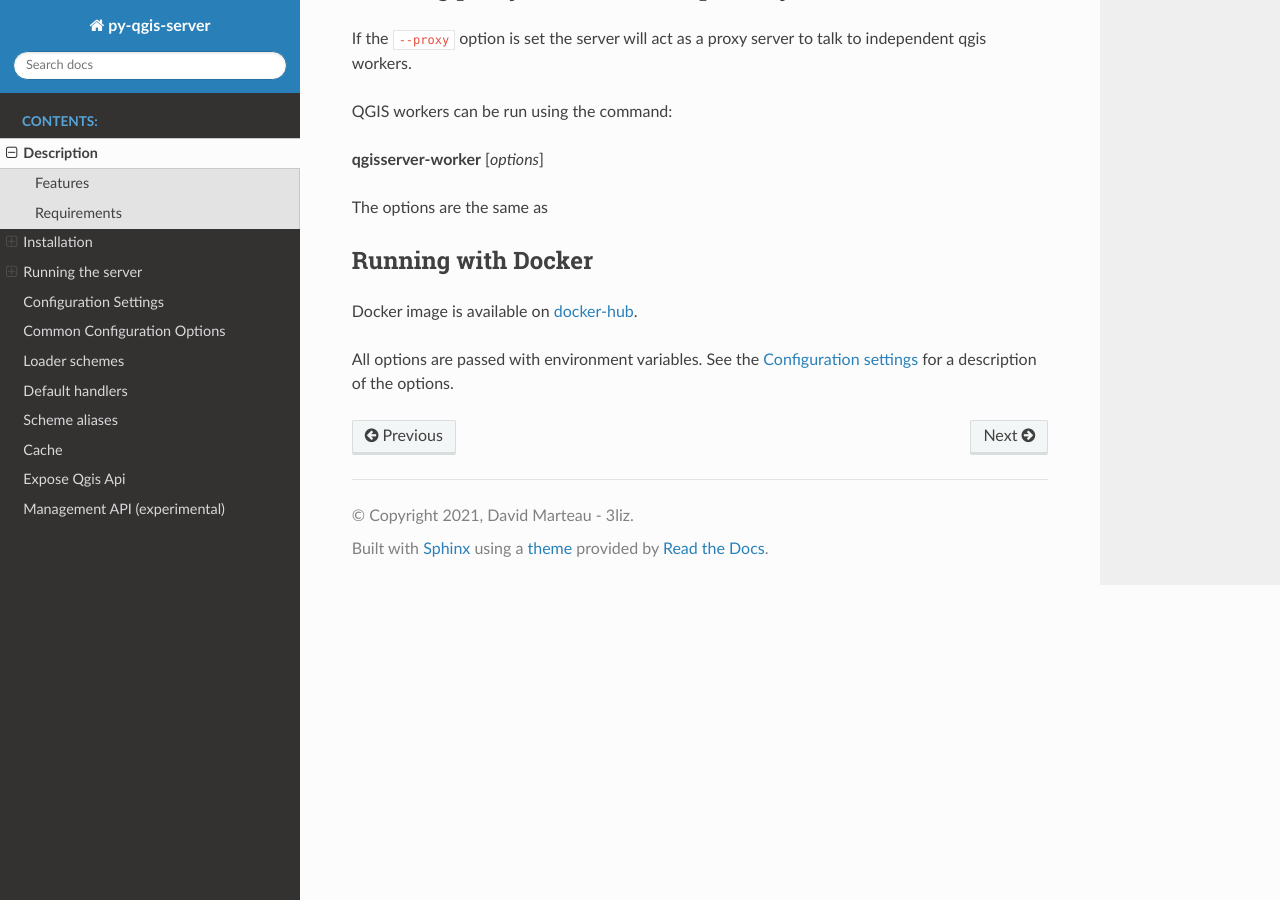
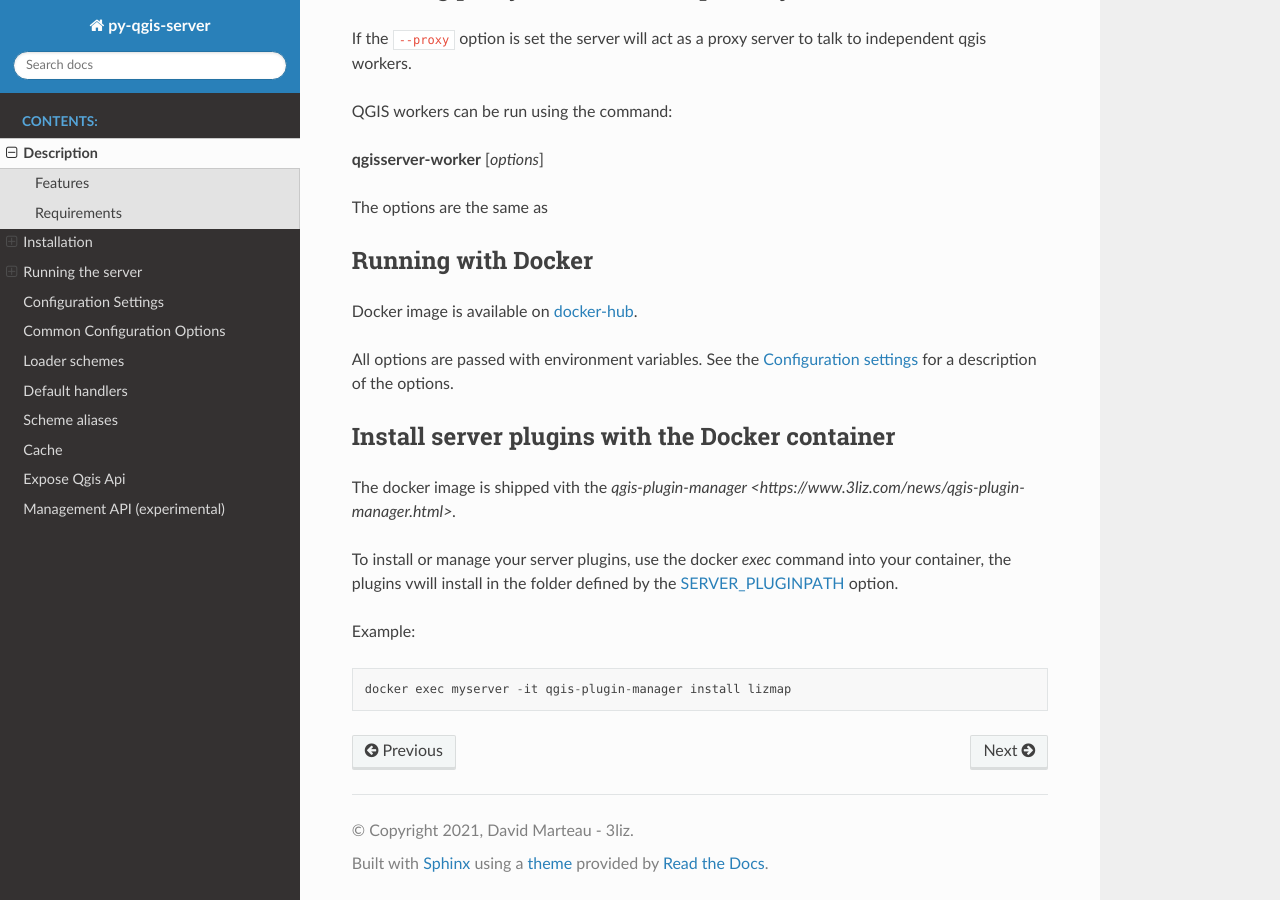
Before and after one commit to 3liz/py-qgis-server, a Sphinx documentation site: the page built from doc/intro.rst, in a window 1280 px wide and 900 px high, scrolled down 2092 px. Built offline with Sphinx 7.4.7 and the Read the Docs theme 2.0.0, drawn with Linux system fonts in a browser that asks for light colours.

Commit message:
Fix Installation of qgis-plugin-manager
    - Update documentation

```diff
--- a/doc/configuration.rst
+++ b/doc/configuration.rst
@@ -162,6 +162,7 @@ The path to qgis server plugins
 :Section: server
 :Key: pluginpath
 :Env: QGSRV_SERVER_PLUGINPATH
+:Alternate name: QGIS_PLUGINPATH
 
 
 
--- a/doc/intro.rst
+++ b/doc/intro.rst
@@ -123,3 +123,17 @@ Docker image is available on `docker-hub <https://hub.docker.com/r/3liz/qgis-map
 
 All options are passed with environment variables. See the :ref:`Configuration settings <configuration_settings>`
 for a description of the options.
+
+
+.. _install_plugin:
+
+Install server plugins with the Docker container
+------------------------------------------------
+
+The docker image is shipped vith the `qgis-plugin-manager <https://www.3liz.com/news/qgis-plugin-manager.html>.`
+
+To install or manage your server plugins, use the docker `exec` command into your container, the plugins vwill install in the folder defined by the :ref:`SERVER_PLUGINPATH <SERVER_PLUGINPATH>` option.
+
+Example::
+
+    docker exec myserver -it qgis-plugin-manager install lizmap
```
Also changed, not shown: 4 other files.
